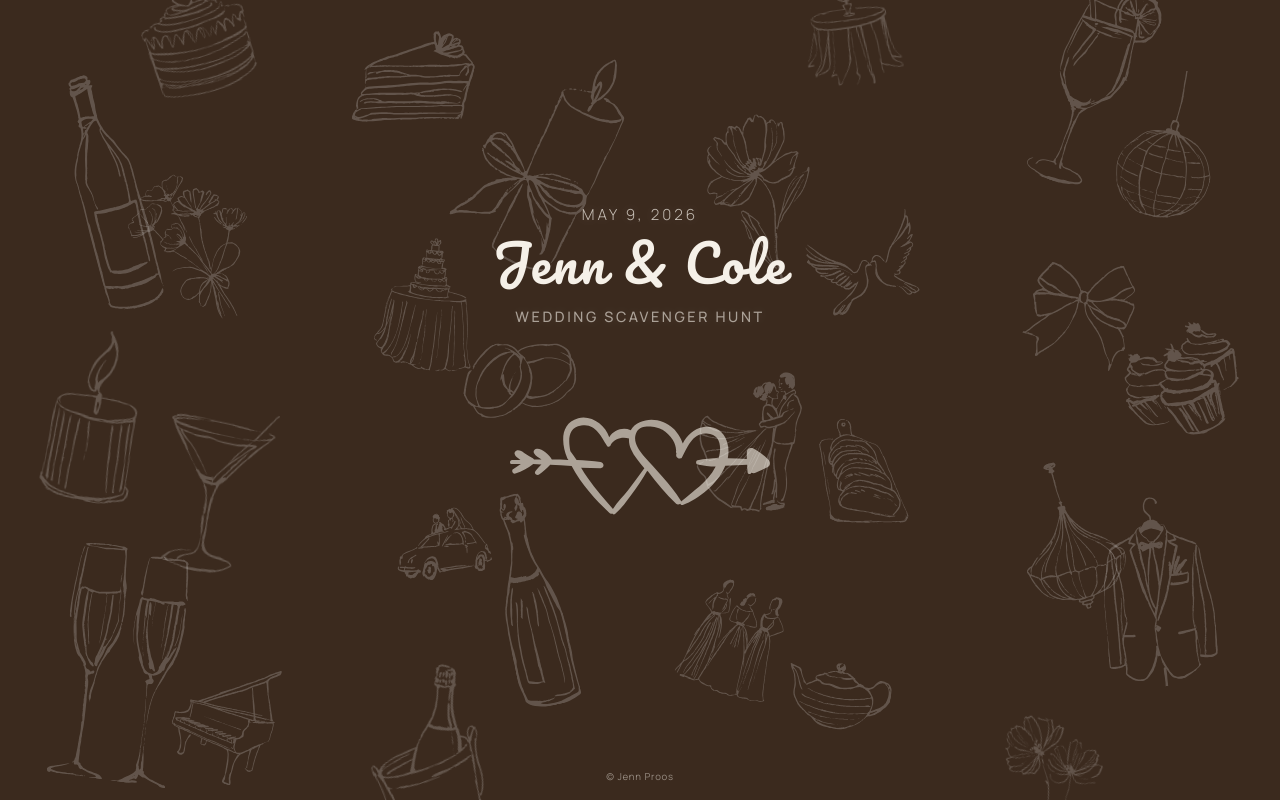
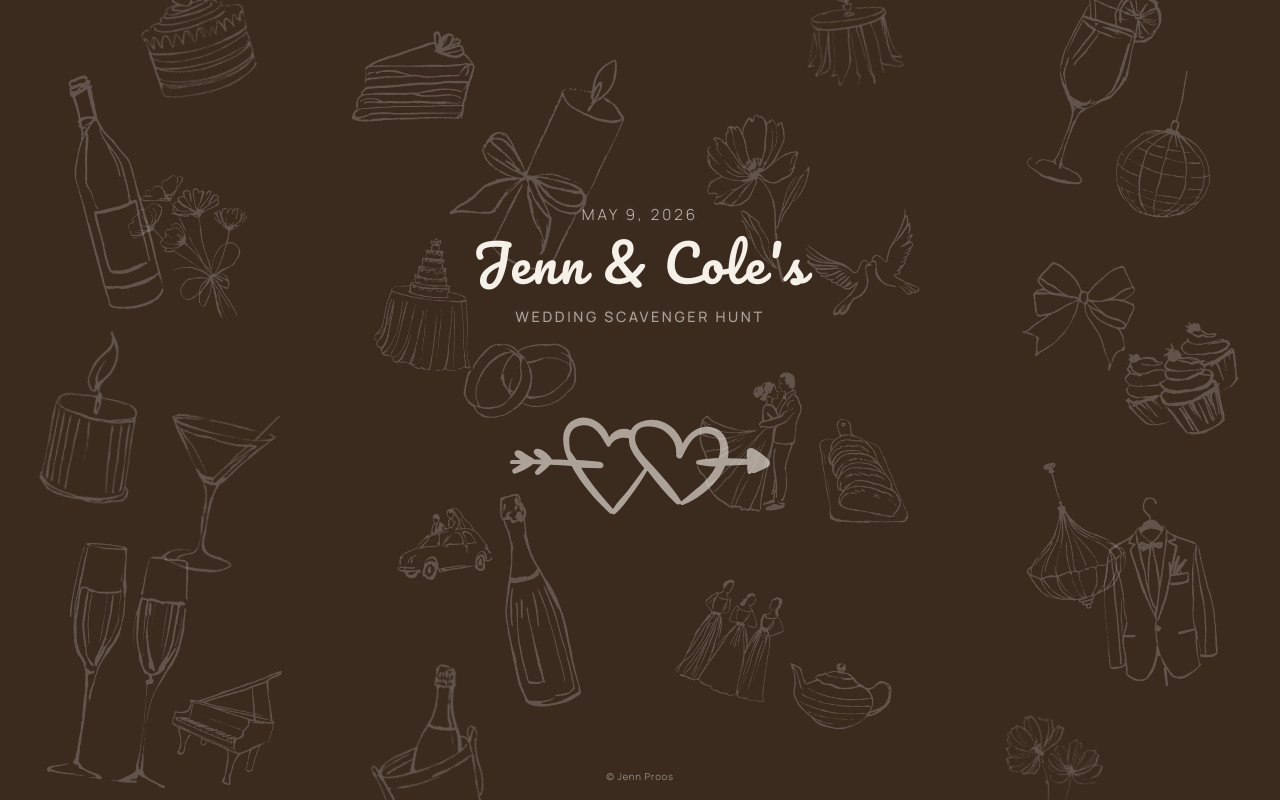
Before and after one commit to jennproos/wedding-scavenger-hunt, a React (Vite) app in the folder frontend/: page / in a window 1280 px wide. Built offline with nearby package versions, Linux system fonts and the light colour scheme; no server answers.

Commit message:
Small UX tweaks

```diff
--- a/frontend/index.html
+++ b/frontend/index.html
@@ -4,7 +4,7 @@
     <meta charset="UTF-8" />
     <link rel="icon" type="image/svg+xml" href="/favicon.svg" />
     <meta name="viewport" content="width=device-width, initial-scale=1.0" />
-    <title>Randalls' Scavenger Hunt 🔍</title>
+    <title>Jenn & Cole's Scavenger Hunt 🔍</title>
     <link rel="preconnect" href="https://fonts.googleapis.com">
     <link rel="preconnect" href="https://fonts.gstatic.com" crossorigin>
     <link href="https://fonts.googleapis.com/css2?family=Manrope:wght@200..800&family=Pacifico&display=swap" rel="stylesheet">
--- a/frontend/src/components/ClueCard.tsx
+++ b/frontend/src/components/ClueCard.tsx
@@ -14,7 +14,6 @@ export function ClueCard({ clue, isFinal }: ClueCardProps) {
   const [isTyping, setIsTyping] = useState(false)
 
   useEffect(() => {
-    if (isFinal) return
     setDisplayed('')
     setIsTyping(false)
     let intervalId: ReturnType<typeof setInterval> | null = null
@@ -44,7 +43,7 @@ export function ClueCard({ clue, isFinal }: ClueCardProps) {
     maskSize: '100% 100%',
   }
 
-  const lines = (isFinal ? clue : displayed).split('\n')
+  const lines = displayed.split('\n')
 
   return (
     <div className="clue-card">
--- a/frontend/src/index.css
+++ b/frontend/src/index.css
@@ -112,7 +112,7 @@ body:has(.game-page) .copyright {
     gap: 0rem;
   }
   .game-page .clue-wrapper{
-    margin-top: -1rem;
+    margin-top: -2rem;
   }
   .game-input-area {
     margin-top: -1.25rem;
@@ -345,7 +345,6 @@ button:hover {
   padding: 0;
   margin-top: -1rem;
   cursor: pointer;
-  opacity: 0.8;
   animation:
     fade-in-dimmer 1s ease-out 2.6s both,
     btn-idle-wiggle 3s ease-in-out 3.9s infinite;
@@ -479,7 +478,7 @@ button:disabled {
   overflow: hidden;
   justify-content: flex-start;
   padding-top: 0;
-  gap: 0.25rem;
+  gap: 0rem;
 }
 
 .admin-page {
--- a/frontend/src/pages/Home.tsx
+++ b/frontend/src/pages/Home.tsx
@@ -44,7 +44,7 @@ export function Home() {
     <div className={`page home-page${fadingOut ? ' fading-out' : ''}`}>
       <div className="home-hero">
         <p className="home-date">May 9, 2026</p>
-        <h1 className="home-names">Jenn &amp; Cole</h1>
+        <h1 className="home-names">Jenn &amp; Cole's</h1>
         <p className="home-subtitle">Wedding Scavenger Hunt</p>
       </div>
       <button className={`btn-start${nudging ? ' btn-start--nudging' : ''}`} onClick={handleStart}>
```
